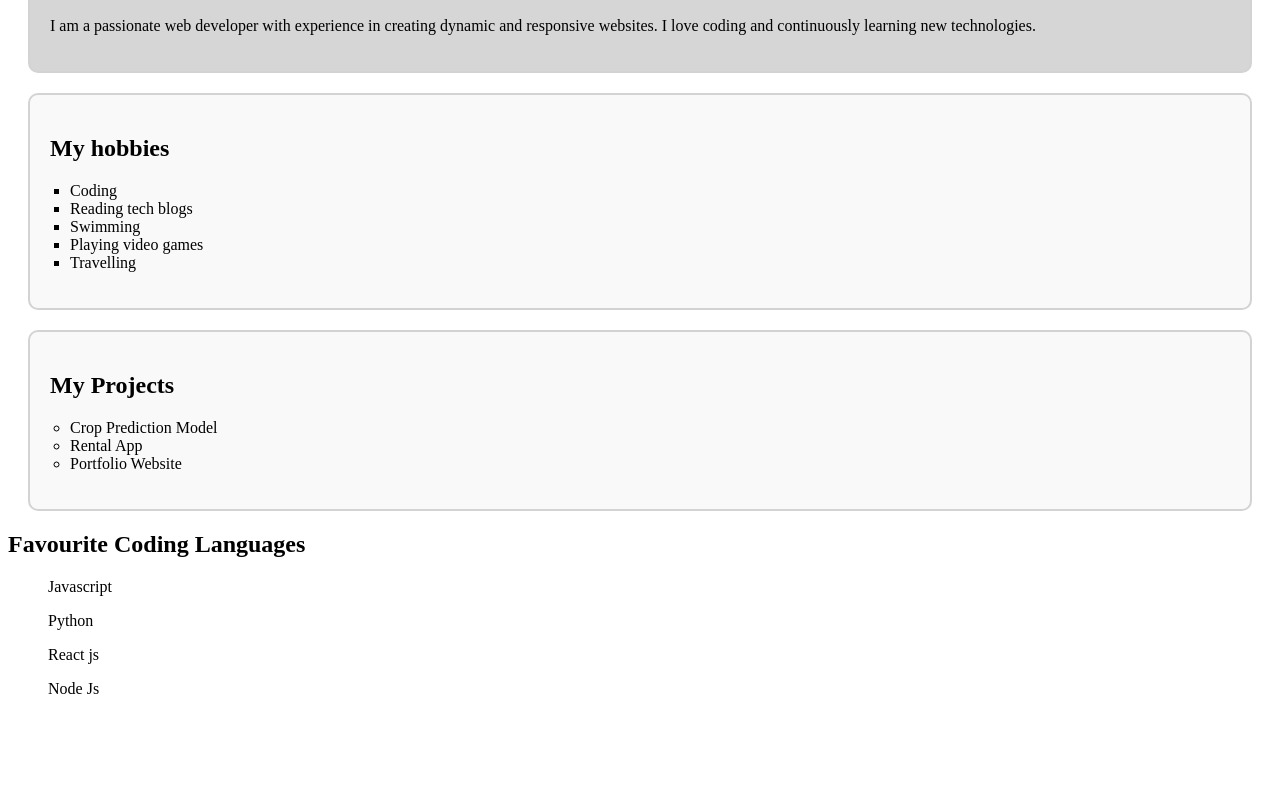
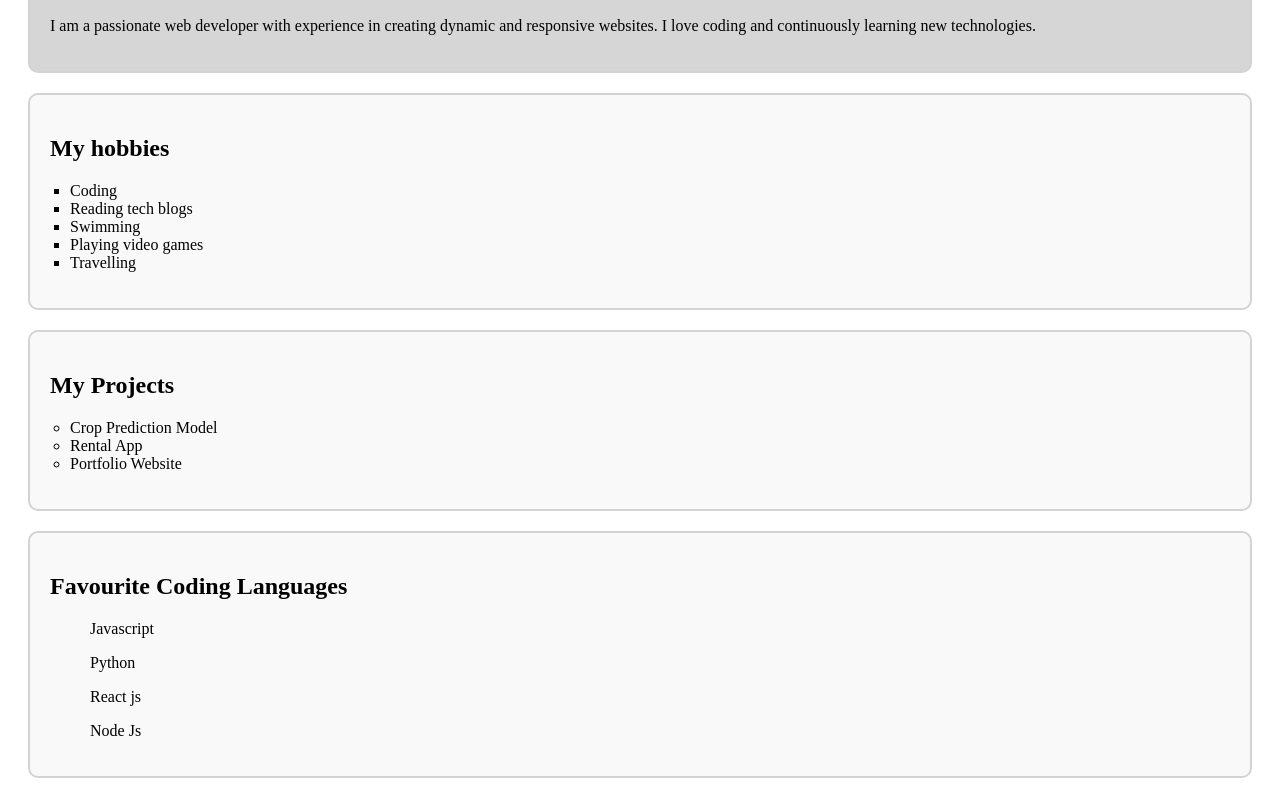
Before and after one commit to kimani-25-kikis/Portfolio-Joshua, a plain HTML site: page index.html in a window 1280 px wide. Shown: the part 472-1270 px from the top of the page. Before the commit the page ends 1186 px from the top, so only its background shows below. Drawn offline with Linux system fonts and the light colour scheme.

Commit message:
Changed the style for languages

```diff
--- a/index.html
+++ b/index.html
@@ -36,7 +36,7 @@
             <li>Portfolio Website</li>
         </ul>
         </section>
-        </section class="languages">
+        <section class="languages">
         <h2>Favourite Coding Languages</h2>
         <ol>Javascript</ol>
         <ol>Python</ol>
```
